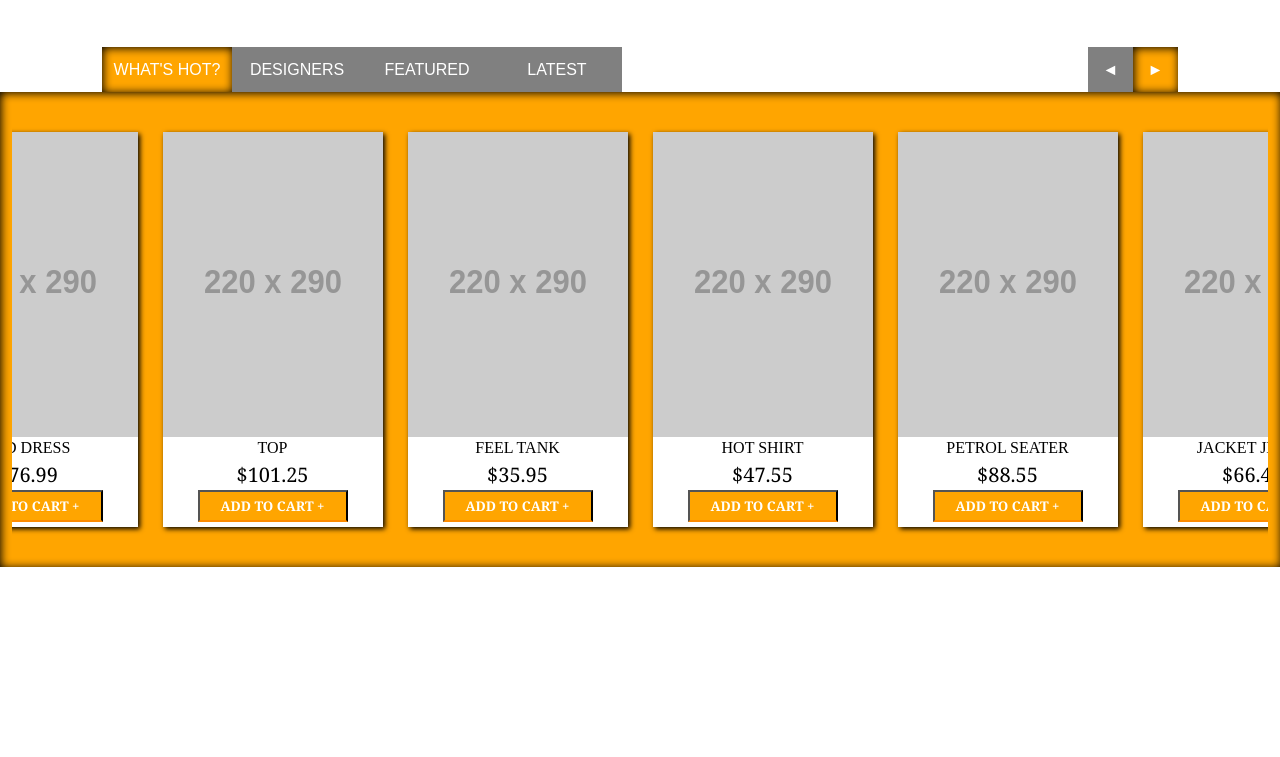
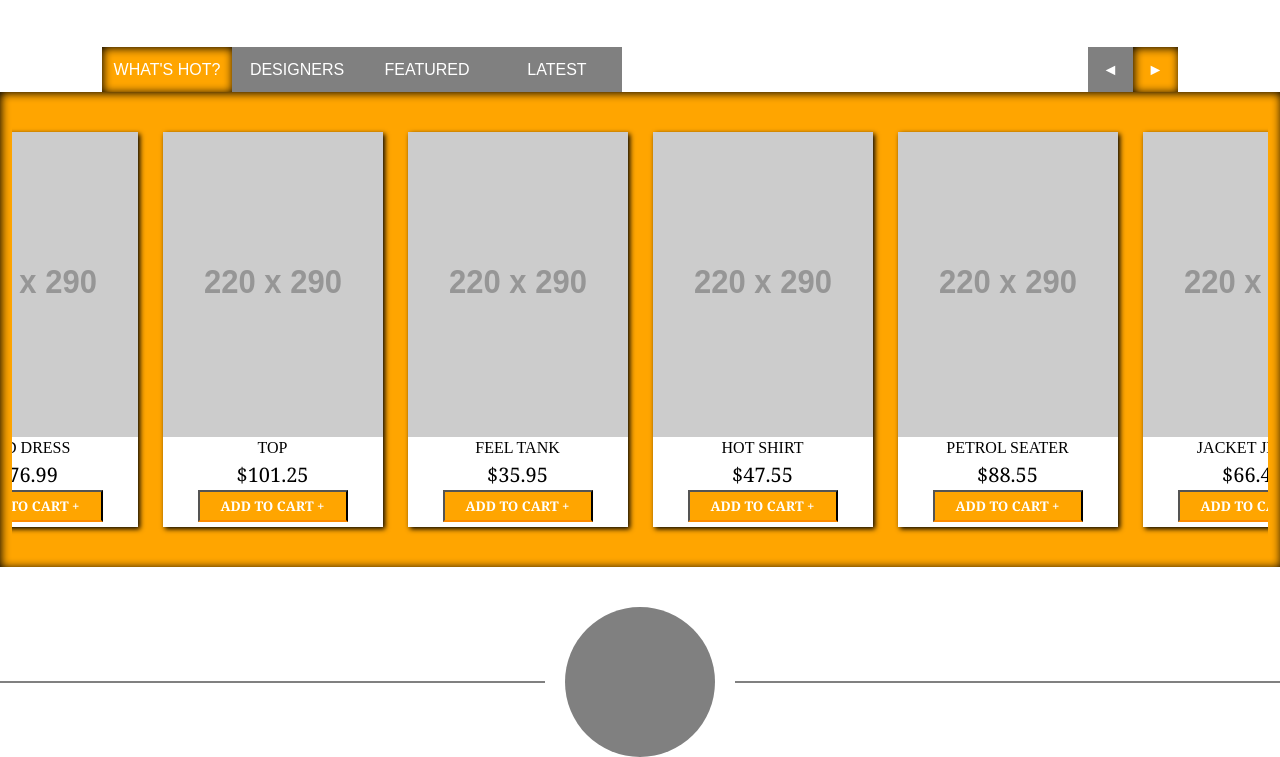
Before and after one commit to strupello/OnePage2, a website built with webpack: page index.html in a window 1280 px wide. Shown: the part 828-1585 px from the top of the page. Before the commit the page ends 1395 px from the top, so only its background shows below. Built offline with nearby package versions, Linux system fonts and the light colour scheme.

Commit message:
add new section - sale - first step

```diff
--- a/css/style.css
+++ b/css/style.css
@@ -292,9 +292,6 @@ a {
   padding: 40px 0;
 }
 
-.products-card-1:active {
-  background-color: orange;
-}
 
 
 .products {
@@ -391,6 +388,27 @@ a {
   font-weight: bold;
   font-family: Cambria, Cochin, Georgia, Times, 'Times New Roman', serif;
   font-size: var(--font-size-h5);
+}
+.sale-products {
+  display: flex;
+  align-items: center;
+  justify-content: center;
+  gap: 20px;
+  padding: 40px 0 0 0;
+}
+.sale-logo {
+  position: relative;
+  width: 150px;
+  height: 150px;
+  background-color: grey;
+  border-radius: 50%;
+
+}
+.line-left,
+.line-right {
+  flex: 1;
+  height: 2px;
+  background: gray;
 }
 
 @media (min-width: 640px) {
@@ -816,17 +834,11 @@ a {
   }
 
   @media (min-width: 768px) {
-    .products-3 {
-      display: flex;
-    }
+
 
   }
 
   @media (min-width: 1024px) {
 
-    .products-4,
-    .products-5,
-    .products-6 {
-      display: flex;
-    }
+
   }
--- a/index.html
+++ b/index.html
@@ -202,7 +202,7 @@
             <p class="text-products">TOP</p>
             <p class="price-products">$101.25</p><button class="button-products">ADD TO CART +</button>
           </div>
-          <div class="products products-3"><img class="img-products"
+          <div class="products .products-3"><img class="img-products"
               src="https://placehold.co/220x290/000000/FFFFFF/png" alt="">
             <p class="text-products">FEEL TANK</p>
             <p class="price-products">$35.95</p><button class="button-products">ADD TO CART +</button>
@@ -226,6 +226,13 @@
         <div class="button-bottom-products">LOAD MORE</div>
       </div>
     </section>
+    <section>
+      <div class="sale-products wrapper">
+        <div class="line-left"></div>
+        <div class="sale-logo"></div>
+        <div class="line-right"></div>
+      </div>
+    </section>
   </main>
 </body>
 
```
